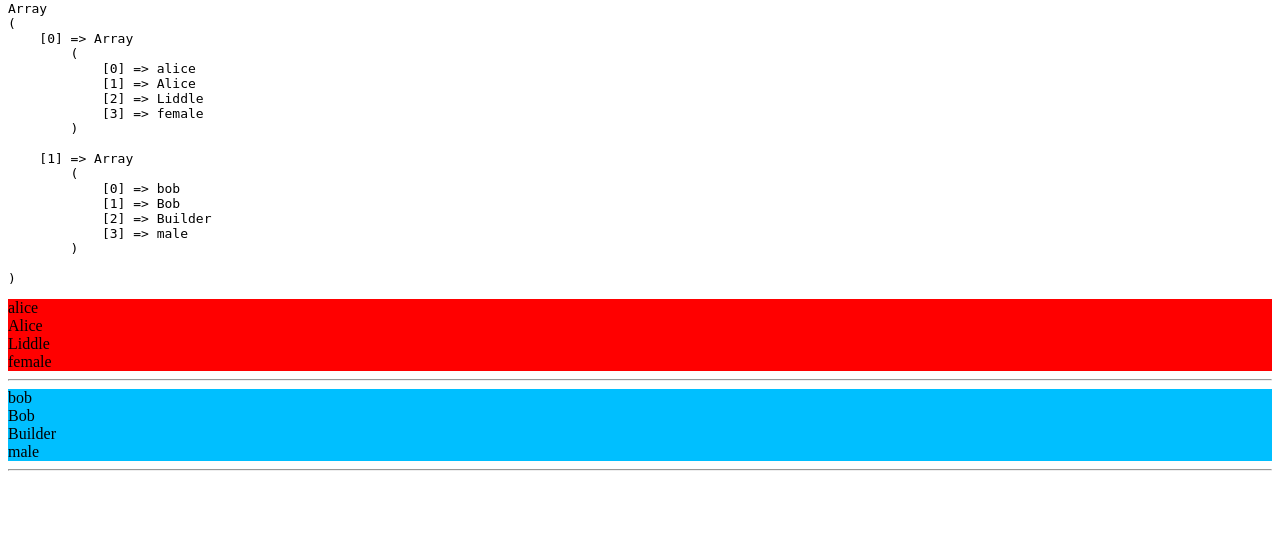
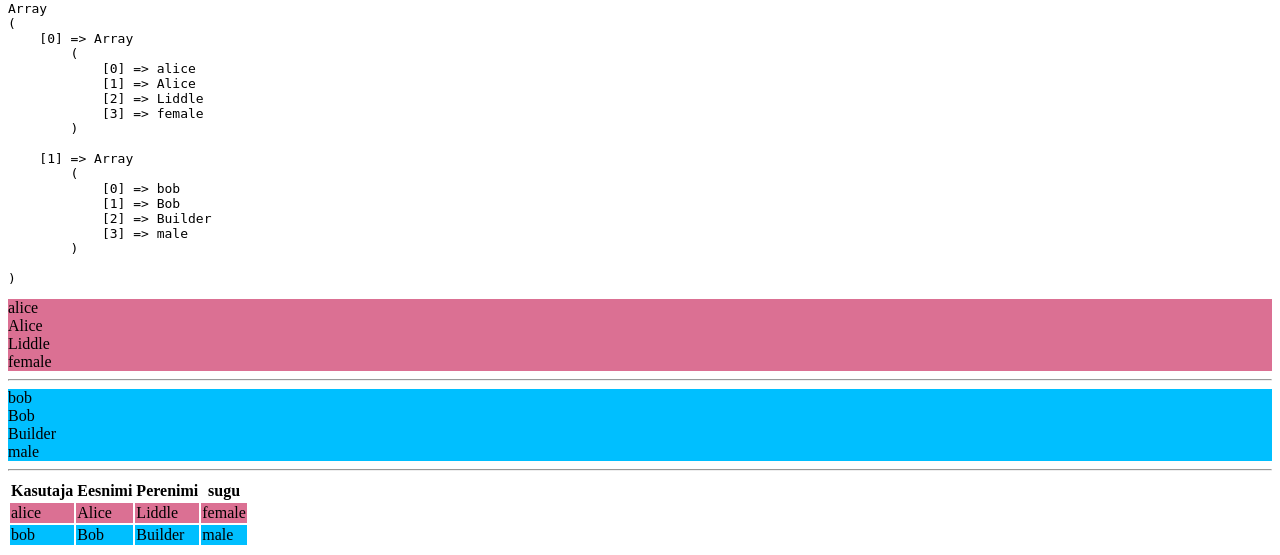
Before and after one commit to krkonsap/php_alused, a PHP site: page / in a window 1280 px wide. Shown: the part 544-1099 px from the top of the page. Before the commit the page ends 1015 px from the top, so only its background shows below. Run offline with PHP 8.4, Linux system fonts and the light colour scheme.

Commit message:
andmete näitamine tabelis

```diff
--- a/arrays/index.php
+++ b/arrays/index.php
@@ -92,7 +92,7 @@ foreach ($kasutajad3 as $kasutaja3){
         }
     } else if ($kasutaja3[3] == 'female') {
         foreach ($kasutaja3 as $sisuelement) {
-            echo '<div style="background-color: red">' . $sisuelement . '</div>';
+            echo '<div style="background-color: palevioletred">' . $sisuelement . '</div>';
         }
     } else {
         foreach ($kasutaja3 as $sisuelement) {
@@ -101,3 +101,30 @@ foreach ($kasutajad3 as $kasutaja3){
     }
     echo '<hr>';
 }
+
+//eelmiste andmete näitamine tabelis
+echo '<table>';
+echo '<tr>
+        <th>Kasutaja</th>
+        <th>Eesnimi</th>
+        <th>Perenimi</th>
+        <th>sugu</th>
+     </tr>';
+
+foreach ($kasutajad3 as $kasutaja3){
+    echo '<tr>';
+    if ($kasutaja3[3] == 'male') {
+        foreach ($kasutaja3 as $sisuelement) {
+            echo '<td style="background-color: deepskyblue">' . $sisuelement . '</td>';
+        }
+    } else if ($kasutaja3[3] == 'female') {
+        foreach ($kasutaja3 as $sisuelement) {
+            echo '<td style="background-color: palevioletred">' . $sisuelement . '</td>';
+        }
+    } else {
+        foreach ($kasutaja3 as $sisuelement) {
+            echo '<td style="background-color: darkgray">' . $sisuelement . '</td>';
+        }
+    }
+
+}
```
